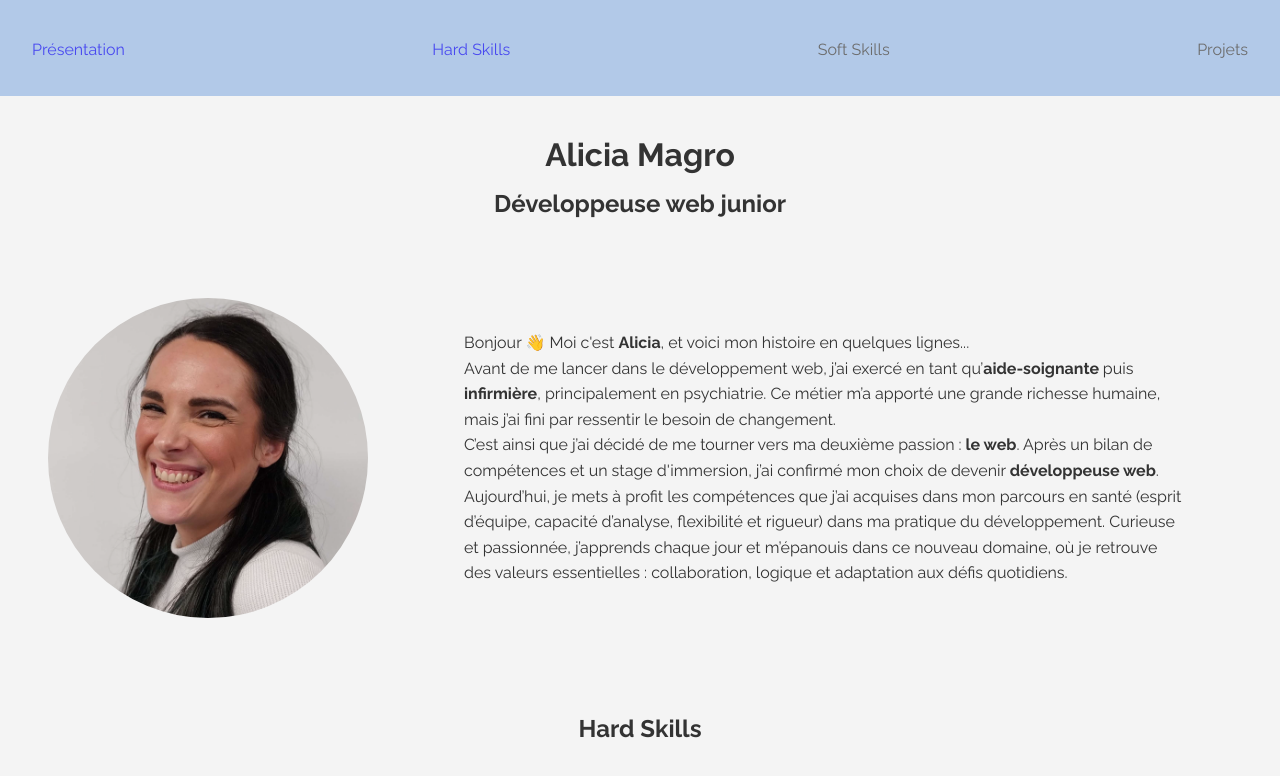
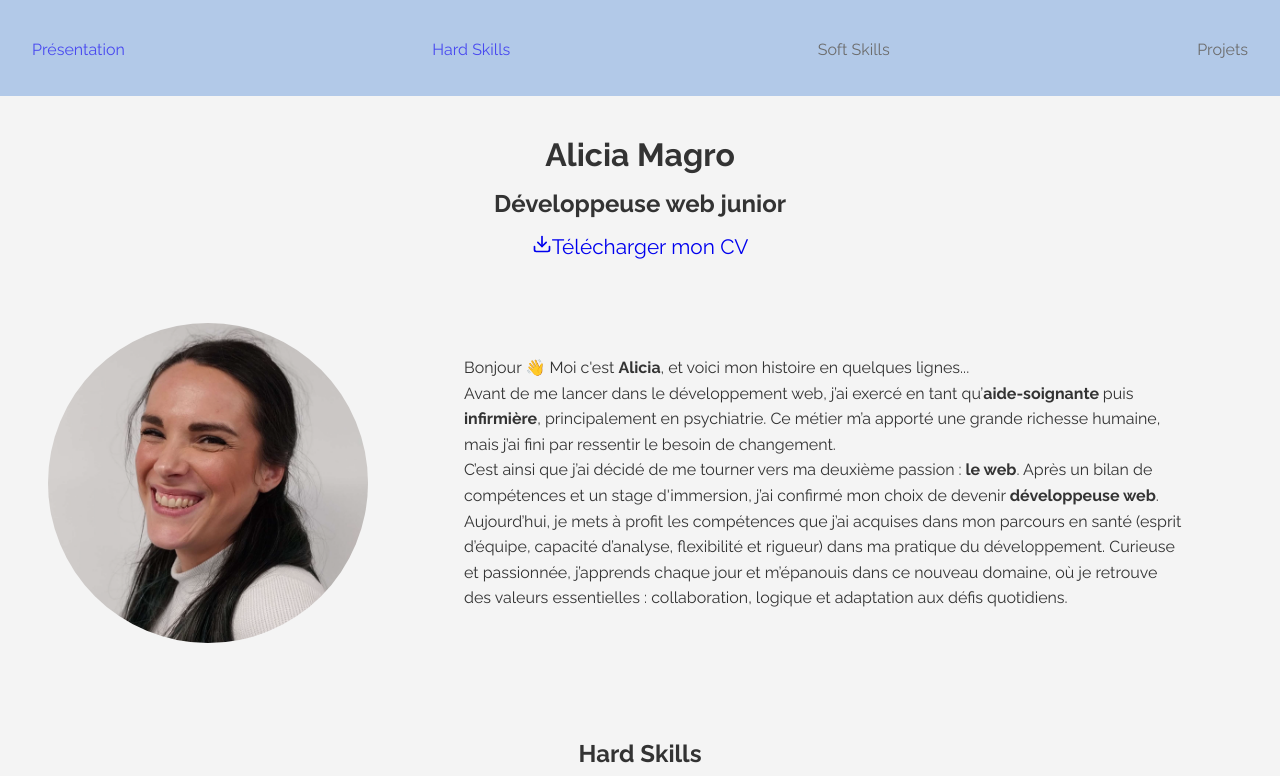
Before and after one commit to itisalicia/portfolio, a React (Vite) app in the folder client/: page / in a window 1280 px wide. Shown: the top 776 px of the page. Built offline with nearby package versions, Linux system fonts and the light colour scheme; a web font is replaced by a local one.

Commit message:
added a download button for my resume

```diff
--- /dev/null
+++ b/client/src/components/CV/Cv.tsx
@@ -0,0 +1,12 @@
+import { Download } from "lucide-react";
+
+const Cv = () => {
+  return (
+    <a href="/CV.pdf" download="CV_Alicia.pdf">
+      <Download size={20} />
+      Télécharger mon CV
+    </a>
+  );
+};
+
+export default Cv;
--- a/client/src/pages/Presentation/Presentation.css
+++ b/client/src/pages/Presentation/Presentation.css
@@ -34,3 +34,8 @@
   line-height: 1.6rem;
   margin: 3rem;
 }
+
+.cv-download {
+  text-align: center;
+  font-size: 1.3rem;
+}
--- a/client/src/pages/Presentation/Presentation.tsx
+++ b/client/src/pages/Presentation/Presentation.tsx
@@ -1,10 +1,15 @@
 import "./Presentation.css";
+import Cv from "../../components/CV/Cv";
 
 function Presentation() {
   return (
     <main id="introducing-main">
       <h1 className="introducing-title"> Alicia Magro </h1>
-      <h2 className="introducing-subtitle"> Développeuse web junior</h2>
+      <h2 className="introducing-subtitle"> Développeuse web junior </h2>
+      <article className="cv-download">
+        <Cv />
+      </article>
+
       <section className="introducing-section">
         <img
           src="./img-presentation/photo-pro.png"
```
Also changed, not shown: 1 other file (tests, documents, lock files or other folders).
